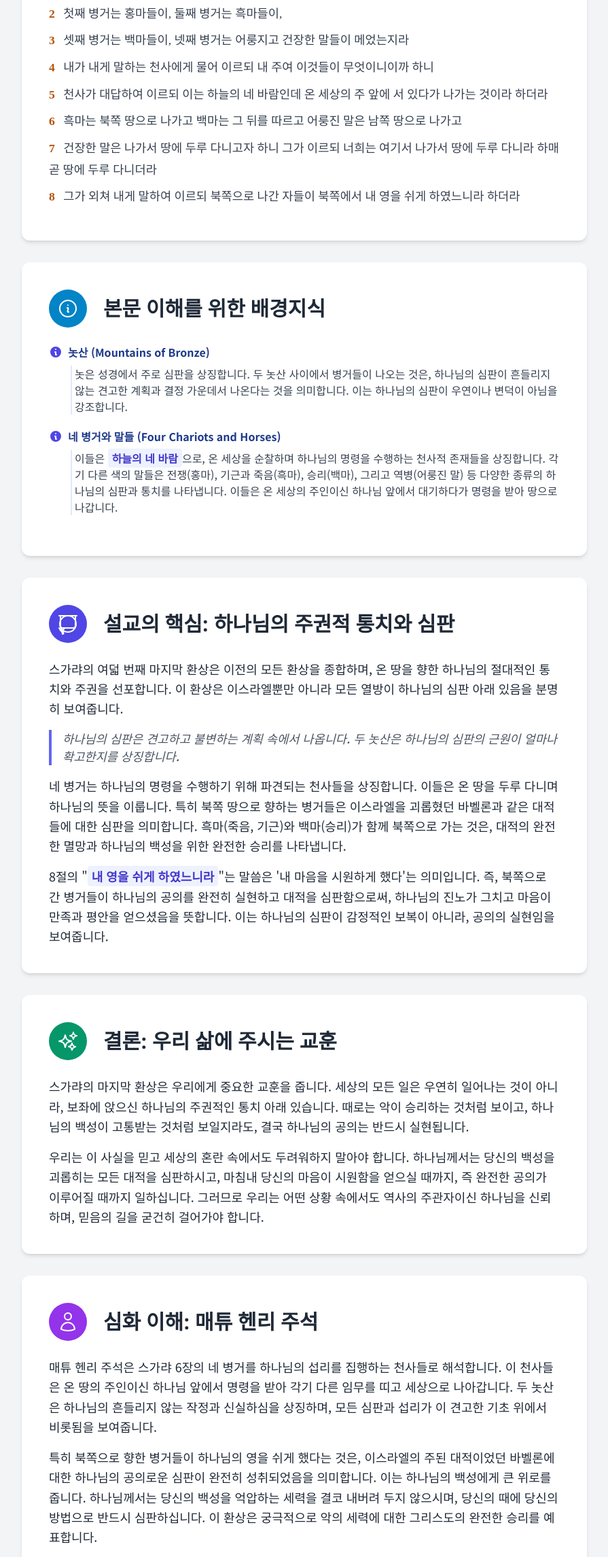
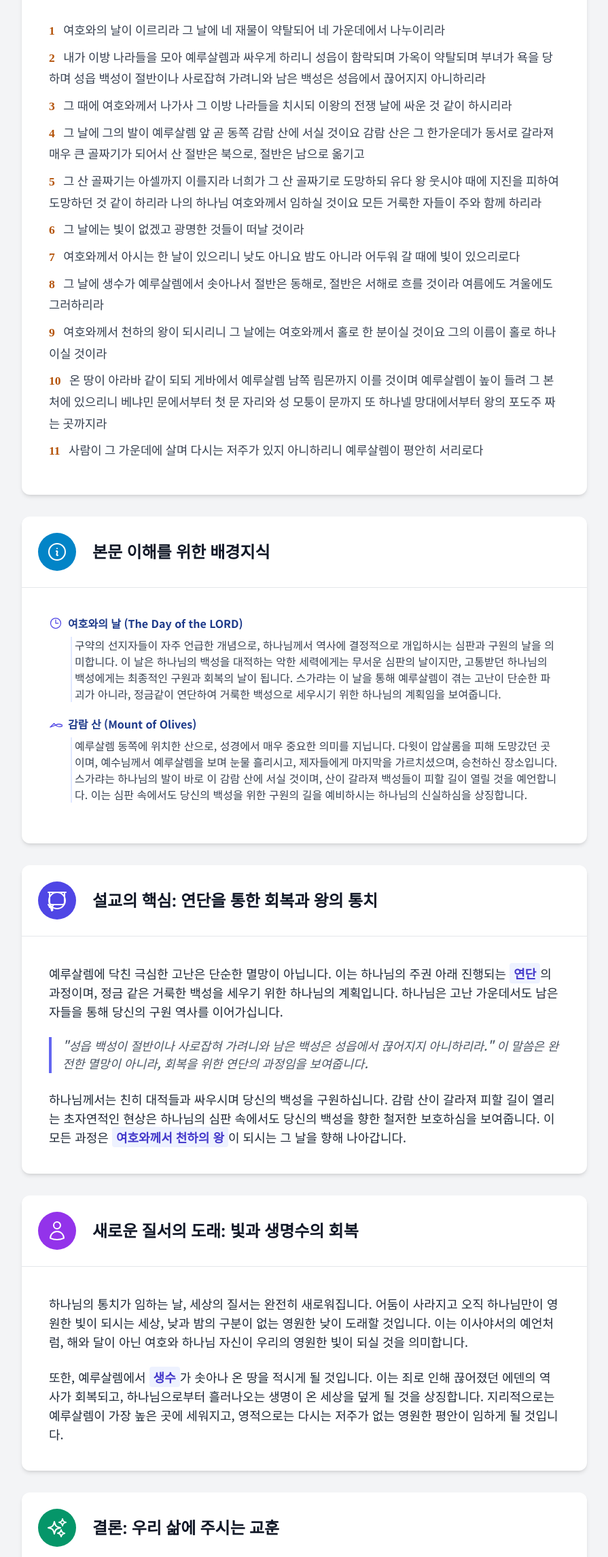
Before and after one commit to KBD71/db0821, a plain HTML site: page index.html in a window 1280 px wide. Shown: the part 509-2800 px from the top of the page at 68% size, without its empty margins (192-1087 px from the left). Drawn offline with nearby package versions, Linux system fonts and the light colour scheme.

Commit message:
Update index.html

```diff
--- a/index.html
+++ b/index.html
@@ -1,4 +1,5 @@
 <!DOCTYPE html>
+
 <html lang="ko">
 <head>
 <meta charset="UTF-8">
@@ -30,14 +31,14 @@
 overflow: hidden;
 }
 </style>
-    <title>온 땅의 주관자, 하나님의 병거들</title>
+<title>[슥14:1-11] 온 땅의 왕이신 여호와, 그 완전한 통치가 임하리라</title>
 </head>
 <body class="bg-gray-100 text-gray-800">
 <div class="container mx-auto max-w-4xl p-4 md:p-8">
 <header class="text-center mb-16">
-            <h1 class="main-title text-4xl">온 땅의 주관자, 하나님의 병거들</h1>
-            <p class="sermon-date text-lg text-gray-500 mt-4 mb-6">2025년 8월 17일</p>
-            <p class="text-2xl text-indigo-700 font-semibold leading-relaxed">스가랴의 마지막 환상은 온 땅을 다스리시는 하나님의 주권적인 심판과 통치를 보여줍니다.</p>
+<h1 class="main-title text-4xl">[슥14:1-11] 온 땅의 왕이신 여호와, 그 완전한 통치가 임하리라</h1>
+<p class="sermon-date text-lg text-gray-500 mt-4 mb-6">2025년 8월 21일</p>
+<p class="text-2xl text-indigo-700 font-semibold leading-relaxed">인생의 환난을 넘어, 우리의 삶과 온 세상에 임할 여호와 하나님의 완전한 통치와 그 안의 영원한 평안을 소망합니다.</p>
 <div class="mt-8">
 <button id="listen-btn" class="bg-indigo-600 text-white font-bold py-2 px-6 rounded-full hover:bg-indigo-700 transition-colors duration-300 flex items-center justify-center mx-auto" disabled>
 <svg id="play-icon" xmlns="http://www.w3.org/2000/svg" class="h-5 w-5 mr-2" viewBox="0 0 20 20" fill="currentColor" style="display:none;">
@@ -55,77 +56,83 @@
 </header>
 <main>
 <div class="card">
-                <div class="card-content">
-                    <div class="flex items-center mb-6">
+<div class="flex items-center p-6 border-b border-gray-200">
 <div class="icon-wrapper bg-amber-500">
 <svg xmlns="http://www.w3.org/2000/svg" fill="none" viewBox="0 0 24 24" stroke-width="1.5" stroke="currentColor"><path stroke-linecap="round" stroke-linejoin="round" d="M12 6.042A8.967 8.967 0 0 0 6 3.75c-1.052 0-2.062.18-3 .512v14.25A8.987 8.987 0 0 1 6 18c2.305 0 4.408.867 6 2.292m0-14.25a8.966 8.966 0 0 1 6-2.292c1.052 0 2.062.18 3 .512v14.25A8.987 8.987 0 0 0 18 18a8.967 8.967 0 0 0-6-2.292m0 0A9.043 9.043 0 0 1 12 6.042"></path></svg>
 </div>
-                        <h2 class="text-3xl font-serif font-bold text-gray-800">오늘의 말씀: 스가랴 6:1-8</h2>
+<h2 class="text-2xl font-bold font-serif text-gray-900">오늘의 말씀: 스가랴 14장 1-11절</h2>
 </div>
-                    <div class="bible-passage">
-                        <p><b>1</b> 내가 또 눈을 들어 본즉 네 병거가 두 산 사이에서 나오는데 그 산은 놋산이더라</p>
-                        <p><b>2</b> 첫째 병거는 홍마들이, 둘째 병거는 흑마들이,</p>
-                        <p><b>3</b> 셋째 병거는 백마들이, 넷째 병거는 어룽지고 건장한 말들이 메었는지라</p>
-                        <p><b>4</b> 내가 내게 말하는 천사에게 물어 이르되 내 주여 이것들이 무엇이니이까 하니</p>
-                        <p><b>5</b> 천사가 대답하여 이르되 이는 하늘의 네 바람인데 온 세상의 주 앞에 서 있다가 나가는 것이라 하더라</p>
-                        <p><b>6</b> 흑마는 북쪽 땅으로 나가고 백마는 그 뒤를 따르고 어룽진 말은 남쪽 땅으로 나가고</p>
-                        <p><b>7</b> 건장한 말은 나가서 땅에 두루 다니고자 하니 그가 이르되 너희는 여기서 나가서 땅에 두루 다니라 하매 곧 땅에 두루 다니더라</p>
-                        <p><b>8</b> 그가 외쳐 내게 말하여 이르되 북쪽으로 나간 자들이 북쪽에서 내 영을 쉬게 하였느니라 하더라</p>
+<div class="card-content bible-passage">
+<p><b>1</b> 여호와의 날이 이르리라 그 날에 네 재물이 약탈되어 네 가운데에서 나누이리라</p>
+<p><b>2</b> 내가 이방 나라들을 모아 예루살렘과 싸우게 하리니 성읍이 함락되며 가옥이 약탈되며 부녀가 욕을 당하며 성읍 백성이 절반이나 사로잡혀 가려니와 남은 백성은 성읍에서 끊어지지 아니하리라</p>
+<p><b>3</b> 그 때에 여호와께서 나가사 그 이방 나라들을 치시되 이왕의 전쟁 날에 싸운 것 같이 하시리라</p>
+<p><b>4</b> 그 날에 그의 발이 예루살렘 앞 곧 동쪽 감람 산에 서실 것이요 감람 산은 그 한가운데가 동서로 갈라져 매우 큰 골짜기가 되어서 산 절반은 북으로, 절반은 남으로 옮기고</p>
+<p><b>5</b> 그 산 골짜기는 아셀까지 이를지라 너희가 그 산 골짜기로 도망하되 유다 왕 웃시야 때에 지진을 피하여 도망하던 것 같이 하리라 나의 하나님 여호와께서 임하실 것이요 모든 거룩한 자들이 주와 함께 하리라</p>
+<p><b>6</b> 그 날에는 빛이 없겠고 광명한 것들이 떠날 것이라</p>
+<p><b>7</b> 여호와께서 아시는 한 날이 있으리니 낮도 아니요 밤도 아니라 어두워 갈 때에 빛이 있으리로다</p>
+<p><b>8</b> 그 날에 생수가 예루살렘에서 솟아나서 절반은 동해로, 절반은 서해로 흐를 것이라 여름에도 겨울에도 그러하리라</p>
+<p><b>9</b> 여호와께서 천하의 왕이 되시리니 그 날에는 여호와께서 홀로 한 분이실 것이요 그의 이름이 홀로 하나이실 것이라</p>
+<p><b>10</b> 온 땅이 아라바 같이 되되 게바에서 예루살렘 남쪽 림몬까지 이를 것이며 예루살렘이 높이 들려 그 본처에 있으리니 베냐민 문에서부터 첫 문 자리와 성 모퉁이 문까지 또 하나넬 망대에서부터 왕의 포도주 짜는 곳까지라</p>
+<p><b>11</b> 사람이 그 가운데에 살며 다시는 저주가 있지 아니하리니 예루살렘이 평안히 서리로다</p>
 </div>
 </div>
+
+        <div class="card">
+            <div class="flex items-center p-6 border-b border-gray-200">
+                <div class="icon-wrapper bg-sky-600">
+                    <svg xmlns="[http://www.w3.org/2000/svg](http://www.w3.org/2000/svg)" fill="none" viewBox="0 0 24 24" stroke-width="1.5" stroke="currentColor"><path stroke-linecap="round" stroke-linejoin="round" d="M11.25 11.25l.041-.02a.75.75 0 011.063.852l-.708 2.836a.75.75 0 001.063.852l.041-.021M21 12a9 9 0 11-18 0 9 9 0 0118 0zm-9-3.75h.008v.008H12V8.25z"></path></svg>
                 </div>
-            <div class="card">
+                <h2 class="text-2xl font-bold font-serif text-gray-900">본문 이해를 위한 배경지식</h2>
+            </div>
             <div class="card-content">
-                    <div class="flex items-center mb-6">
-                        <div class="icon-wrapper bg-sky-600">
-                            <svg xmlns="http://www.w3.org/2000/svg" fill="none" viewBox="0 0 24 24" stroke-width="1.5" stroke="currentColor"><path stroke-linecap="round" stroke-linejoin="round" d="M11.25 11.25l.041-.02a.75.75 0 011.063.852l-.708 2.836a.75.75 0 001.063.852l.041-.021M21 12a9 9 0 11-18 0 9 9 0 0118 0zm-9-3.75h.008v.008H12V8.25z"></path></svg>
-                        </div>
-                        <h2 class="text-3xl font-serif font-bold text-gray-800">본문 이해를 위한 배경지식</h2>
-                    </div>
                 <dl class="def-list">
-                        <dt><svg xmlns="http://www.w3.org/2000/svg" viewBox="0 0 20 20" fill="currentColor"><path fill-rule="evenodd" d="M18 10a8 8 0 11-16 0 8 8 0 0116 0zm-7-4a1 1 0 11-2 0 1 1 0 012 0zM9 9a1 1 0 000 2v3a1 1 0 001 1h1a1 1 0 100-2v-3a1 1 0 00-1-1H9z" clip-rule="evenodd" /></svg>놋산 (Mountains of Bronze)</dt>
-                        <dd>놋은 성경에서 주로 심판을 상징합니다. 두 놋산 사이에서 병거들이 나오는 것은, 하나님의 심판이 흔들리지 않는 견고한 계획과 결정 가운데서 나온다는 것을 의미합니다. 이는 하나님의 심판이 우연이나 변덕이 아님을 강조합니다.</dd>
-                        <dt><svg xmlns="http://www.w3.org/2000/svg" viewBox="0 0 20 20" fill="currentColor"><path fill-rule="evenodd" d="M18 10a8 8 0 11-16 0 8 8 0 0116 0zm-7-4a1 1 0 11-2 0 1 1 0 012 0zM9 9a1 1 0 000 2v3a1 1 0 001 1h1a1 1 0 100-2v-3a1 1 0 00-1-1H9z" clip-rule="evenodd" /></svg>네 병거와 말들 (Four Chariots and Horses)</dt>
-                        <dd>이들은 <span class="keyword">하늘의 네 바람</span>으로, 온 세상을 순찰하며 하나님의 명령을 수행하는 천사적 존재들을 상징합니다. 각기 다른 색의 말들은 전쟁(홍마), 기근과 죽음(흑마), 승리(백마), 그리고 역병(어룽진 말) 등 다양한 종류의 하나님의 심판과 통치를 나타냅니다. 이들은 온 세상의 주인이신 하나님 앞에서 대기하다가 명령을 받아 땅으로 나갑니다.</dd>
+                    <dt><svg xmlns="[http://www.w3.org/2000/svg](http://www.w3.org/2000/svg)" fill="none" viewBox="0 0 24 24" stroke-width="1.5" stroke="currentColor" class="w-6 h-6"><path stroke-linecap="round" stroke-linejoin="round" d="M12 6v6h4.5m4.5 0a9 9 0 11-18 0 9 9 0 0118 0z" /></svg>여호와의 날 (The Day of the LORD)</dt>
+                    <dd>구약의 선지자들이 자주 언급한 개념으로, 하나님께서 역사에 결정적으로 개입하시는 심판과 구원의 날을 의미합니다. 이 날은 하나님의 백성을 대적하는 악한 세력에게는 무서운 심판의 날이지만, 고통받던 하나님의 백성에게는 최종적인 구원과 회복의 날이 됩니다. 스가랴는 이 날을 통해 예루살렘이 겪는 고난이 단순한 파괴가 아니라, 정금같이 연단하여 거룩한 백성으로 세우시기 위한 하나님의 계획임을 보여줍니다.</dd>
+
+                    <dt><svg xmlns="[http://www.w3.org/2000/svg](http://www.w3.org/2000/svg)" fill="none" viewBox="0 0 24 24" stroke-width="1.5" stroke="currentColor" class="w-6 h-6"><path stroke-linecap="round" stroke-linejoin="round" d="M2.25 18L9 11.25l4.328 4.328a11.25 11.25 0 0011.332 0l-1.328-1.328a11.25 11.25 0 00-11.332 0z" /></svg>감람 산 (Mount of Olives)</dt>
+                    <dd>예루살렘 동쪽에 위치한 산으로, 성경에서 매우 중요한 의미를 지닙니다. 다윗이 압살롬을 피해 도망갔던 곳이며, 예수님께서 예루살렘을 보며 눈물 흘리시고, 제자들에게 마지막을 가르치셨으며, 승천하신 장소입니다. 스가랴는 하나님의 발이 바로 이 감람 산에 서실 것이며, 산이 갈라져 백성들이 피할 길이 열릴 것을 예언합니다. 이는 심판 속에서도 당신의 백성을 위한 구원의 길을 예비하시는 하나님의 신실하심을 상징합니다.</dd>
                 </dl>
             </div>
         </div>
+
         <div class="card">
+            <div class="flex items-center p-6 border-b border-gray-200">
+                <div class="icon-wrapper bg-indigo-600">
+                    <svg xmlns="[http://www.w3.org/2000/svg](http://www.w3.org/2000/svg)" fill="none" viewBox="0 0 24 24" stroke-width="1.5" stroke="currentColor"><path stroke-linecap="round" stroke-linejoin="round" d="M3.75 3v11.25A2.25 2.25 0 006 16.5h2.25M3.75 3h-1.5m1.5 0h16.5m0 0h1.5m-1.5 0v11.25A2.25 2.25 0 0118 16.5h-2.25m-7.5 0h7.5m-7.5 0l-1 1.5m-5-1.5l1 1.5m0 0l.5 1.5m.5-1.5l.5 1.5m0 0l.5 1.5m1-1.5l.5 1.5m0 0l.5 1.5m-1.5-.5l.5 1.5m0 0l.5 1.5m0 0l.5 1.5m0 0l.5 1.5M21 12a9 9 0 11-18 0 9 9 0 0118 0z"></path></svg>
+                </div>
+                <h2 class="text-2xl font-bold font-serif text-gray-900">설교의 핵심: 연단을 통한 회복과 왕의 통치</h2>
+            </div>
             <div class="card-content">
-                    <div class="flex items-center mb-6">
-                        <div class="icon-wrapper bg-indigo-600">
-                            <svg xmlns="http://www.w3.org/2000/svg" fill="none" viewBox="0 0 24 24" stroke-width="1.5" stroke="currentColor"><path stroke-linecap="round" stroke-linejoin="round" d="M3.75 3v11.25A2.25 2.25 0 006 16.5h2.25M3.75 3h-1.5m1.5 0h16.5m0 0h1.5m-1.5 0v11.25A2.25 2.25 0 0118 16.5h-2.25m-7.5 0h7.5m-7.5 0l-1 1.5m-5-1.5l1 1.5m0 0l.5 1.5m.5-1.5l.5 1.5m0 0l.5 1.5m1-1.5l.5 1.5m0 0l.5 1.5m-1.5-.5l.5 1.5m0 0l.5 1.5m0 0l.5 1.5m0 0l.5 1.5M21 12a9 9 0 11-18 0 9 9 0 0118 0z"></path></svg>
-                        </div>
-                        <h2 class="text-3xl font-serif font-bold text-gray-800">설교의 핵심: 하나님의 주권적 통치와 심판</h2>
-                    </div>
-                    <p class="text-lg leading-relaxed mb-4">스가랴의 여덟 번째 마지막 환상은 이전의 모든 환상을 종합하며, 온 땅을 향한 하나님의 절대적인 통치와 주권을 선포합니다. 이 환상은 이스라엘뿐만 아니라 모든 열방이 하나님의 심판 아래 있음을 분명히 보여줍니다.</p>
-                    <blockquote>하나님의 심판은 견고하고 불변하는 계획 속에서 나옵니다. 두 놋산은 하나님의 심판의 근원이 얼마나 확고한지를 상징합니다.</blockquote>
-                    <p class="text-lg leading-relaxed mt-4 mb-4">네 병거는 하나님의 명령을 수행하기 위해 파견되는 천사들을 상징합니다. 이들은 온 땅을 두루 다니며 하나님의 뜻을 이룹니다. 특히 북쪽 땅으로 향하는 병거들은 이스라엘을 괴롭혔던 바벨론과 같은 대적들에 대한 심판을 의미합니다. 흑마(죽음, 기근)와 백마(승리)가 함께 북쪽으로 가는 것은, 대적의 완전한 멸망과 하나님의 백성을 위한 완전한 승리를 나타냅니다.</p>
-                    <p class="text-lg leading-relaxed mt-4">8절의 "<span class="keyword">내 영을 쉬게 하였느니라</span>"는 말씀은 '내 마음을 시원하게 했다'는 의미입니다. 즉, 북쪽으로 간 병거들이 하나님의 공의를 완전히 실현하고 대적을 심판함으로써, 하나님의 진노가 그치고 마음이 만족과 평안을 얻으셨음을 뜻합니다. 이는 하나님의 심판이 감정적인 보복이 아니라, 공의의 실현임을 보여줍니다.</p>
+                <p class="mb-6 text-lg">예루살렘에 닥친 극심한 고난은 단순한 멸망이 아닙니다. 이는 하나님의 주권 아래 진행되는 <span class="keyword">연단</span>의 과정이며, 정금 같은 거룩한 백성을 세우기 위한 하나님의 계획입니다. 하나님은 고난 가운데서도 남은 자들을 통해 당신의 구원 역사를 이어가십니다.</p>
+                <blockquote>"성읍 백성이 절반이나 사로잡혀 가려니와 남은 백성은 성읍에서 끊어지지 아니하리라." 이 말씀은 완전한 멸망이 아니라, 회복을 위한 연단의 과정임을 보여줍니다.</blockquote>
+                <p class="mt-6 text-lg">하나님께서는 친히 대적들과 싸우시며 당신의 백성을 구원하십니다. 감람 산이 갈라져 피할 길이 열리는 초자연적인 현상은 하나님의 심판 속에서도 당신의 백성을 향한 철저한 보호하심을 보여줍니다. 이 모든 과정은 <span class="keyword">여호와께서 천하의 왕</span>이 되시는 그 날을 향해 나아갑니다.</p>
             </div>
         </div>
+
         <div class="card">
+            <div class="flex items-center p-6 border-b border-gray-200">
+                <div class="icon-wrapper bg-purple-600">
+                    <svg xmlns="[http://www.w3.org/2000/svg](http://www.w3.org/2000/svg)" fill="none" viewBox="0 0 24 24" stroke-width="1.5" stroke="currentColor" class="w-6 h-6"><path stroke-linecap="round" stroke-linejoin="round" d="M15.75 6a3.75 3.75 0 11-7.5 0 3.75 3.75 0 017.5 0zM4.501 20.118a7.5 7.5 0 0114.998 0A17.933 17.933 0 0112 21.75c-2.676 0-5.216-.584-7.499-1.632z"></path></svg>
+                </div>
+                <h2 class="text-2xl font-bold font-serif text-gray-900">새로운 질서의 도래: 빛과 생명수의 회복</h2>
+            </div>
             <div class="card-content">
-                    <div class="flex items-center mb-6">
-                        <div class="icon-wrapper bg-emerald-600">
-                            <svg xmlns="http://www.w3.org/2000/svg" fill="none" viewBox="0 0 24 24" stroke-width="1.5" stroke="currentColor"><path stroke-linecap="round" stroke-linejoin="round" d="M9.813 15.904L9 18.75l-.813-2.846a4.5 4.5 0 00-3.09-3.09L2.25 12l2.846-.813a4.5 4.5 0 003.09-3.09L9 5.25l.813 2.846a4.5 4.5 0 003.09 3.09L15.75 12l-2.846.813a4.5 4.5 0 00-3.09 3.09zM18.259 8.715L18 9.75l-.259-1.035a3.375 3.375 0 00-2.455-2.456L14.25 6l1.036-.259a3.375 3.375 0 002.455-2.456L18 2.25l.259 1.035a3.375 3.375 0 002.456 2.456L21.75 6l-1.035.259a3.375 3.375 0 00-2.456 2.456zM16.898 20.572L16.5 21.75l-.398-1.178a3.375 3.375 0 00-2.3-2.3L12.75 18l1.178-.398a3.375 3.375 0 002.3-2.3L16.5 14.25l.398 1.178a3.375 3.375 0 002.3 2.3l1.178.398-1.178.398a3.375 3.375 0 00-2.3 2.3z"></path></svg>
-                        </div>
-                        <h2 class="text-3xl font-serif font-bold text-gray-800">결론: 우리 삶에 주시는 교훈</h2>
-                    </div>
-                    <p class="text-lg leading-relaxed mb-4">스가랴의 마지막 환상은 우리에게 중요한 교훈을 줍니다. 세상의 모든 일은 우연히 일어나는 것이 아니라, 보좌에 앉으신 하나님의 주권적인 통치 아래 있습니다. 때로는 악이 승리하는 것처럼 보이고, 하나님의 백성이 고통받는 것처럼 보일지라도, 결국 하나님의 공의는 반드시 실현됩니다.</p>
-                    <p class="text-lg leading-relaxed">우리는 이 사실을 믿고 세상의 혼란 속에서도 두려워하지 말아야 합니다. 하나님께서는 당신의 백성을 괴롭히는 모든 대적을 심판하시고, 마침내 당신의 마음이 시원함을 얻으실 때까지, 즉 완전한 공의가 이루어질 때까지 일하십니다. 그러므로 우리는 어떤 상황 속에서도 역사의 주관자이신 하나님을 신뢰하며, 믿음의 길을 굳건히 걸어가야 합니다.</p>
+                <p class="mb-6 text-lg">하나님의 통치가 임하는 날, 세상의 질서는 완전히 새로워집니다. 어둠이 사라지고 오직 하나님만이 영원한 빛이 되시는 세상, 낮과 밤의 구분이 없는 영원한 낮이 도래할 것입니다. 이는 이사야서의 예언처럼, 해와 달이 아닌 여호와 하나님 자신이 우리의 영원한 빛이 되실 것을 의미합니다.</p>
+                <p class="text-lg">또한, 예루살렘에서 <span class="keyword">생수</span>가 솟아나 온 땅을 적시게 될 것입니다. 이는 죄로 인해 끊어졌던 에덴의 역사가 회복되고, 하나님으로부터 흘러나오는 생명이 온 세상을 덮게 될 것을 상징합니다. 지리적으로는 예루살렘이 가장 높은 곳에 세워지고, 영적으로는 다시는 저주가 없는 영원한 평안이 임하게 될 것입니다.</p>
             </div>
         </div>
+
         <div class="card">
+            <div class="flex items-center p-6 border-b border-gray-200">
+                <div class="icon-wrapper bg-emerald-600">
+                    <svg xmlns="[http://www.w3.org/2000/svg](http://www.w3.org/2000/svg)" fill="none" viewBox="0 0 24 24" stroke-width="1.5" stroke="currentColor"><path stroke-linecap="round" stroke-linejoin="round" d="M9.813 15.904L9 18.75l-.813-2.846a4.5 4.5 0 00-3.09-3.09L2.25 12l2.846-.813a4.5 4.5 0 003.09-3.09L9 5.25l.813 2.846a4.5 4.5 0 003.09 3.09L15.75 12l-2.846.813a4.5 4.5 0 00-3.09 3.09zM18.259 8.715L18 9.75l-.259-1.035a3.375 3.375 0 00-2.455-2.456L14.25 6l1.036-.259a3.375 3.375 0 002.455-2.456L18 2.25l.259 1.035a3.375 3.375 0 002.456 2.456L21.75 6l-1.035.259a3.375 3.375 0 00-2.456 2.456zM16.898 20.572L16.5 21.75l-.398-1.178a3.375 3.375 0 00-2.3-2.3L12.75 18l1.178-.398a3.375 3.375 0 002.3-2.3L16.5 14.25l.398 1.178a3.375 3.375 0 002.3 2.3l1.178.398-1.178.398a3.375 3.375 0 00-2.3 2.3z"></path></svg>
+                </div>
+                <h2 class="text-2xl font-bold font-serif text-gray-900">결론: 우리 삶에 주시는 교훈</h2>
+            </div>
             <div class="card-content">
-                    <div class="flex items-center mb-6">
-                        <div class="icon-wrapper bg-purple-600">
-                            <svg xmlns="http://www.w3.org/2000/svg" fill="none" viewBox="0 0 24 24" stroke-width="1.5" stroke="currentColor" class="w-6 h-6"><path stroke-linecap="round" stroke-linejoin="round" d="M15.75 6a3.75 3.75 0 11-7.5 0 3.75 3.75 0 017.5 0zM4.501 20.118a7.5 7.5 0 0114.998 0A17.933 17.933 0 0112 21.75c-2.676 0-5.216-.584-7.499-1.632z"></path></svg>
-                        </div>
-                        <h2 class="text-3xl font-serif font-bold text-gray-800">심화 이해: 매튜 헨리 주석</h2>
-                    </div>
-                    <p class="text-lg leading-relaxed mb-4">매튜 헨리 주석은 스가랴 6장의 네 병거를 하나님의 섭리를 집행하는 천사들로 해석합니다. 이 천사들은 온 땅의 주인이신 하나님 앞에서 명령을 받아 각기 다른 임무를 띠고 세상으로 나아갑니다. 두 놋산은 하나님의 흔들리지 않는 작정과 신실하심을 상징하며, 모든 심판과 섭리가 이 견고한 기초 위에서 비롯됨을 보여줍니다.</p>
-                    <p class="text-lg leading-relaxed">특히 북쪽으로 향한 병거들이 하나님의 영을 쉬게 했다는 것은, 이스라엘의 주된 대적이었던 바벨론에 대한 하나님의 공의로운 심판이 완전히 성취되었음을 의미합니다. 이는 하나님의 백성에게 큰 위로를 줍니다. 하나님께서는 당신의 백성을 억압하는 세력을 결코 내버려 두지 않으시며, 당신의 때에 당신의 방법으로 반드시 심판하십니다. 이 환상은 궁극적으로 악의 세력에 대한 그리스도의 완전한 승리를 예표합니다.</p>
+                <p class="mb-4 text-lg">우리가 인생의 어려움 속에서 하나님의 도우심을 구하는 것은 중요합니다. 그러나 우리가 궁극적으로 사모해야 할 것은 단순히 문제 해결을 넘어선, <span class="keyword">여호와 하나님의 통치가 온전히 서는 것</span>입니다.</p>
+                <p class="mb-4 text-lg">주님 한 분만이 온 땅의 왕으로 서시고, 그분의 주권과 통치가 온전히 임할 때, 우리 개인의 삶과 온 세상에 참된 평안과 안식이 찾아옵니다.</p>
+                <blockquote class="text-xl">우리의 기도와 삶의 방향이 '왕 되신 하나님께 순종하고 동행함으로 하나님의 통치가 내 삶과 가정, 사회와 온 땅 위에 임하게 하는 것'이 되어야 합니다.</blockquote>
             </div>
         </div>
     </main>
@@ -133,7 +140,12 @@
 <div id="hidden-player-container"></div>
 <script>
     var player;
-        const videoId = 's-xZFdymOXY';
+    var videoId = 's-xZFdymOXY';
+    var listenBtn = document.getElementById('listen-btn');
+    var buttonText = document.getElementById('button-text');
+    var playIcon = document.getElementById('play-icon');
+    var pauseIcon = document.getElementById('pause-icon');
+    var loadingIcon = document.getElementById('loading-icon');
 
     function onYouTubeIframeAPIReady() {
         player = new YT.Player('hidden-player-container', {
@@ -148,32 +160,10 @@
     }
 
     function onPlayerReady(event) {
-            const listenBtn = document.getElementById('listen-btn');
-            const buttonText = document.getElementById('button-text');
-            const playIcon = document.getElementById('play-icon');
-            const loadingIcon = document.getElementById('loading-icon');
-
-            buttonText.textContent = '설교 듣기';
+        listenBtn.disabled = false;
         loadingIcon.style.display = 'none';
         playIcon.style.display = 'inline-block';
-            listenBtn.disabled = false;
-            listenBtn.addEventListener('click', togglePlay);
-        }
-
-        function onPlayerStateChange(event) {
-            const buttonText = document.getElementById('button-text');
-            const playIcon = document.getElementById('play-icon');
-            const pauseIcon = document.getElementById('pause-icon');
-
-            if (event.data == YT.PlayerState.PLAYING) {
-                buttonText.textContent = '일시정지';
-                playIcon.style.display = 'none';
-                pauseIcon.style.display = 'inline-block';
-            } else {
         buttonText.textContent = '설교 듣기';
-                playIcon.style.display = 'inline-block';
-                pauseIcon.style.display = 'none';
-            }
     }
 
     function togglePlay() {
@@ -184,8 +174,22 @@
         }
     }
 
+    function onPlayerStateChange(event) {
+        if (event.data == YT.PlayerState.PLAYING) {
+            playIcon.style.display = 'none';
+            pauseIcon.style.display = 'inline-block';
+            buttonText.textContent = '일시 정지';
+        } else {
+            playIcon.style.display = 'inline-block';
+            pauseIcon.style.display = 'none';
+            buttonText.textContent = '설교 듣기';
+        }
+    }
+
+    listenBtn.addEventListener('click', togglePlay);
+
     var tag = document.createElement('script');
-        tag.src = "https://www.youtube.com/iframe_api";
+    tag.src = "[https://www.youtube.com/iframe_api](https://www.youtube.com/iframe_api)";
     var firstScriptTag = document.getElementsByTagName('script')[0];
     firstScriptTag.parentNode.insertBefore(tag, firstScriptTag);
 </script>
```
Lines whose indentation alone changed are shown as unchanged.
